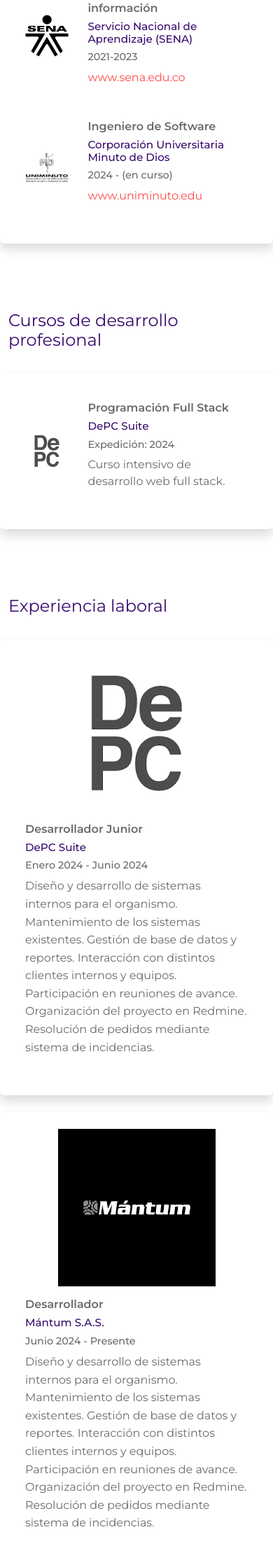
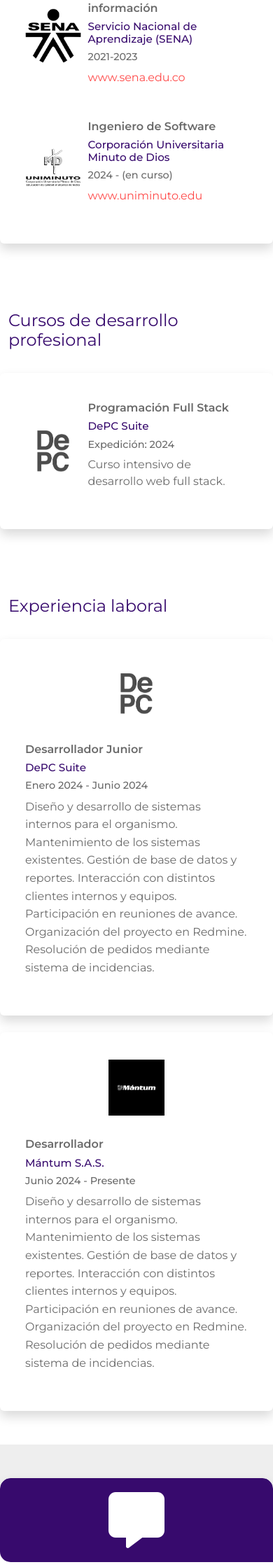
Before and after one commit to Yeistyle11/portfolio, a PHP site: page /sobre-mi.html in a window 390 px wide. Shown: the part 3241-5480 px from the top of the page at 70% size. Run offline with PHP 8.4, Linux system fonts and the light colour scheme.

Commit message:
correccion

```diff
--- a/css/estilos.css
+++ b/css/estilos.css
@@ -1,10 +1,11 @@
 @import url('https://fonts.googleapis.com/css2?family=Montserrat:ital,wght@0,100;0,200;0,300;0,400;0,500;0,600;0,700;0,800;0,900;1,100;1,200;1,300;1,400;1,500;1,600;1,700;1,800;1,900&display=swap');
 
+/* --- Variables CSS --- */
 :root {
-    --primary-color: #E20000;
-    --secondary-color: #370a6d;
-    --dark-text-color: #282828;
-    --light-text-color: #6a6a6a;
+    --primary-color: #E20000; /* Rojo principal */
+    --secondary-color: #370a6d; /* Morado/Violeta */
+    --dark-text-color: #282828; /* Texto oscuro general */
+    --light-text-color: #6a6a6a; /* Texto gris claro */
     --white-color: #ffffff;
     --light-grey-bg: #eee;
     --red-gradient-start: rgba(184, 37, 20, 1);
@@ -12,6 +13,7 @@
     --red-gradient-end: rgba(240, 47, 23, 1);
 }
 
+/* --- Base Styles --- */
 body {
     font-family: 'Montserrat', sans-serif;
     margin: 0;
@@ -92,7 +94,7 @@ p {
     color: var(--white-color);
 }
 
-/* --- Botón de WhatsApp --- */
+/* --- Botón de WhatsApp Flotante --- */
 .btn-whatsapp {
     position: fixed;
     right: 50px;
@@ -335,10 +337,14 @@ p {
     color: var(--dark-text-color);
 }
 
+/* Ajustes para las imágenes de Experiencia y Formación */
 #experiencia img,
 #formacion img {
     filter: grayscale(100%);
     transition: filter 0.3s ease;
+    max-width: 100px; /* Tamaño máximo para los logos */
+    height: auto; /* Mantiene la proporción */
+    object-fit: contain; /* Asegura que la imagen completa sea visible */
 }
 
 #experiencia img:hover,
@@ -489,8 +495,34 @@ p {
         padding: 15px;
     }
 
-    #idiomas .card { /* Esta regla podría ser redundante o necesitar ajuste si se usa .card-idioma */
-        padding: 20px 0;
+    /* Ajustes responsive para las tarjetas de Idiomas/Hobbies */
+    #idiomas .card-idioma {
+        flex-direction: column; /* Apila el icono y el contenido verticalmente */
+        height: auto; /* Permite que la altura se ajuste al contenido */
+        border-radius: 15px; /* Asegura el redondeo completo de la tarjeta */
+    }
+
+    #idiomas .card-icon-wrapper {
+        width: 100%; /* El contenedor del icono toma todo el ancho superior */
+        height: 120px; /* Altura fija para el área del icono, puedes ajustarla */
+        border-top-right-radius: 15px; /* Redondea la esquina superior derecha */
+        border-bottom-left-radius: 0; /* Elimina el redondeo inferior izquierdo cuando se apila */
+        border-top-left-radius: 15px; /* Asegura el redondeo superior izquierdo */
+        padding: 15px; /* Ajusta el relleno si es necesario */
+    }
+
+    #idiomas .card-body { /* Asegúrate de que esta clase exista en tu HTML si la usas */
+        width: 100%; /* El cuerpo de la tarjeta toma todo el ancho inferior */
+        padding: 20px; /* Asegura un relleno consistente para el contenido */
+    }
+
+    /* Ajustes para las columnas de imagen en Experiencia y Formación */
+    #experiencia .col-12.col-sm-2,
+    #formacion .col-12.col-sm-2 {
+        padding: 15px; /* Ajusta el padding para la columna del logo */
+        display: flex; /* Usa flexbox para centrar el contenido vertical y horizontalmente */
+        justify-content: center;
+        align-items: center;
     }
 }
 
@@ -536,4 +568,13 @@ p {
     #idiomas h2 {
         font-size: 1.1em;
     }
+
+    #idiomas .card-icon-wrapper {
+        height: 100px;
+    }
+
+    #experiencia img,
+    #formacion img {
+        max-width: 80px;
+    }
 }
```
